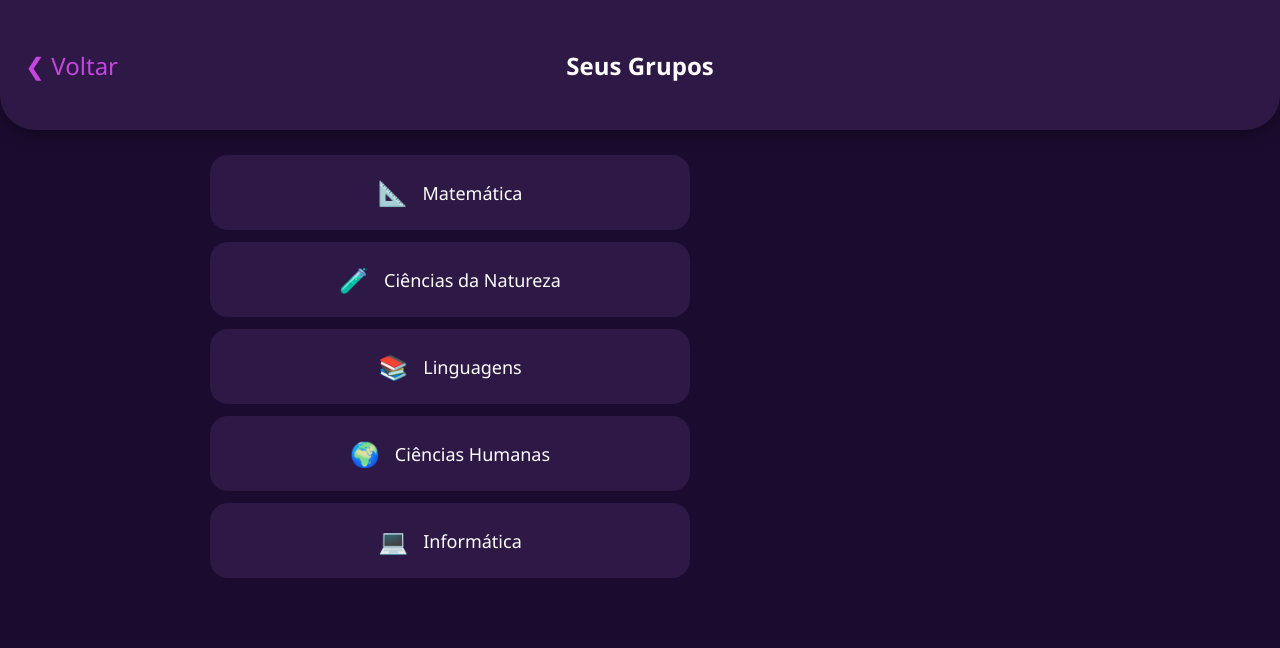
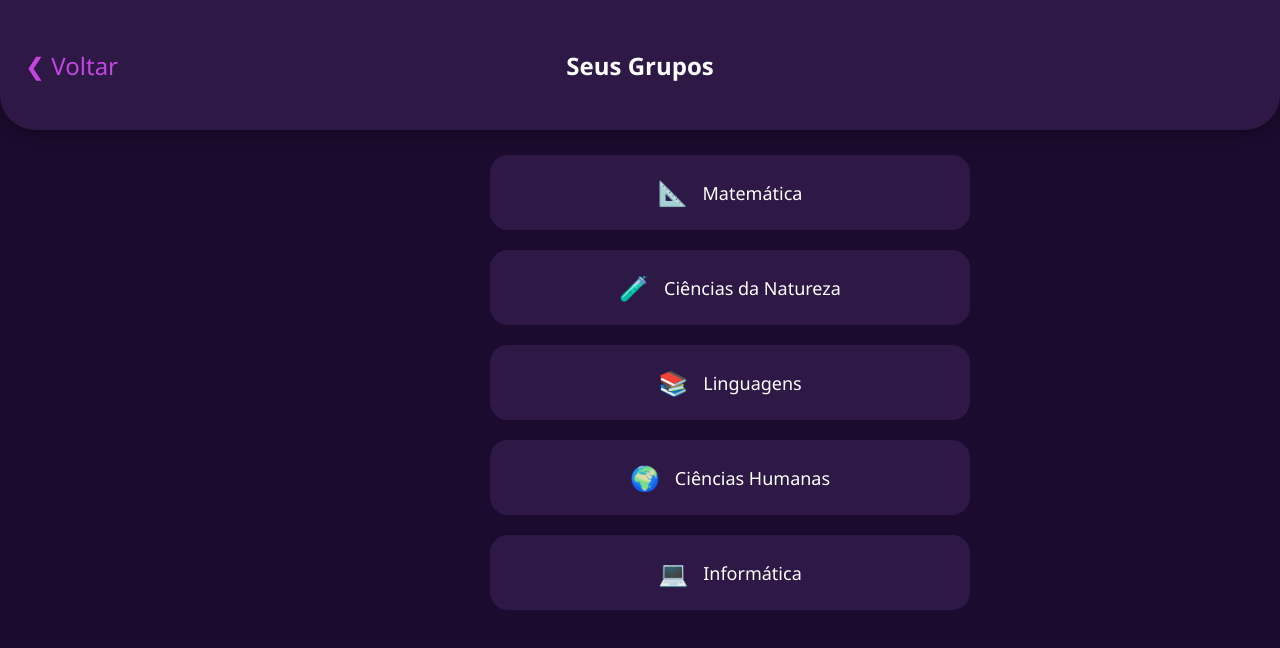
Before and after one commit to OSG-Online-Study-Group/OSG-Web-React, a React (Vite) app: page /OSG-Web-React/Grupos in a window 1280 px wide. Shown: the top 648 px of the page. Built offline with nearby package versions, Linux system fonts and the light colour scheme; no server answers.

Commit message:
style: update grupos-lista gap and margin for improved layout

```diff
--- a/src/components/grupos/grupos.css
+++ b/src/components/grupos/grupos.css
@@ -10,7 +10,7 @@
 
 .grupos-header h1 { font-size: 24px; }
 
-.grupos-lista { flex: 1; overflow-y: auto; padding: 25px 20px; display: flex; flex-direction: column; align-items: center; gap: 12px; }
+.grupos-lista { flex: 1; overflow-y: auto; padding: 25px 20px; display: flex; flex-direction: column; align-items: center; gap: 20px; margin-left: 280px; }
 
 .grupo-card {
   width: 100%; max-width: 480px; min-height: 75px;
```
